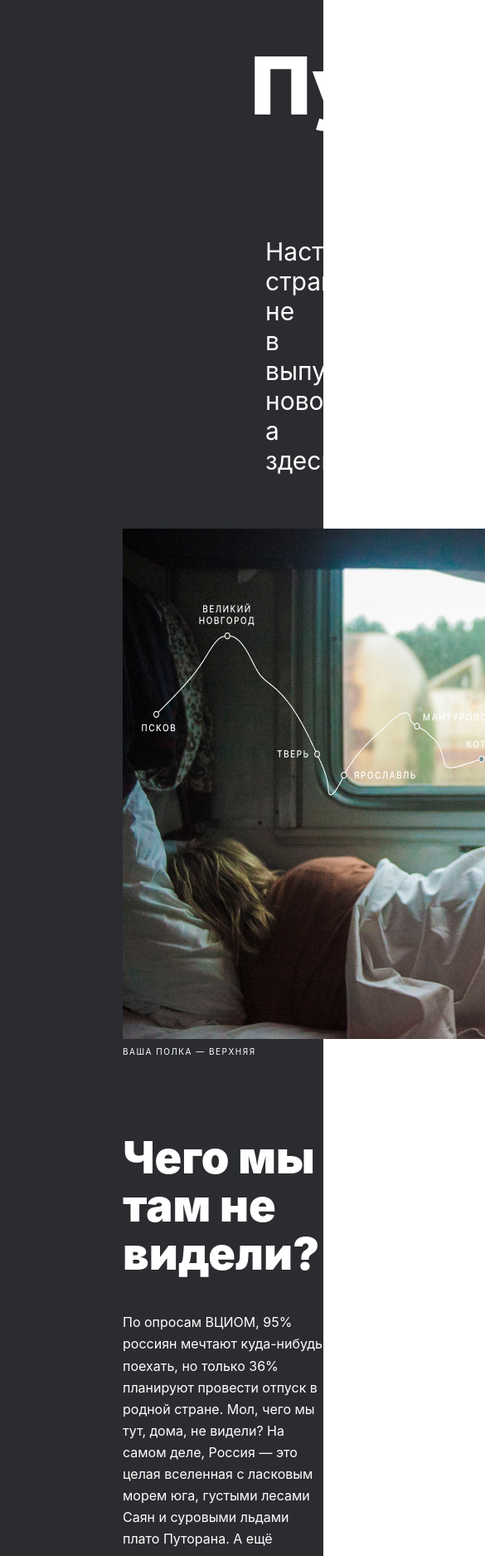
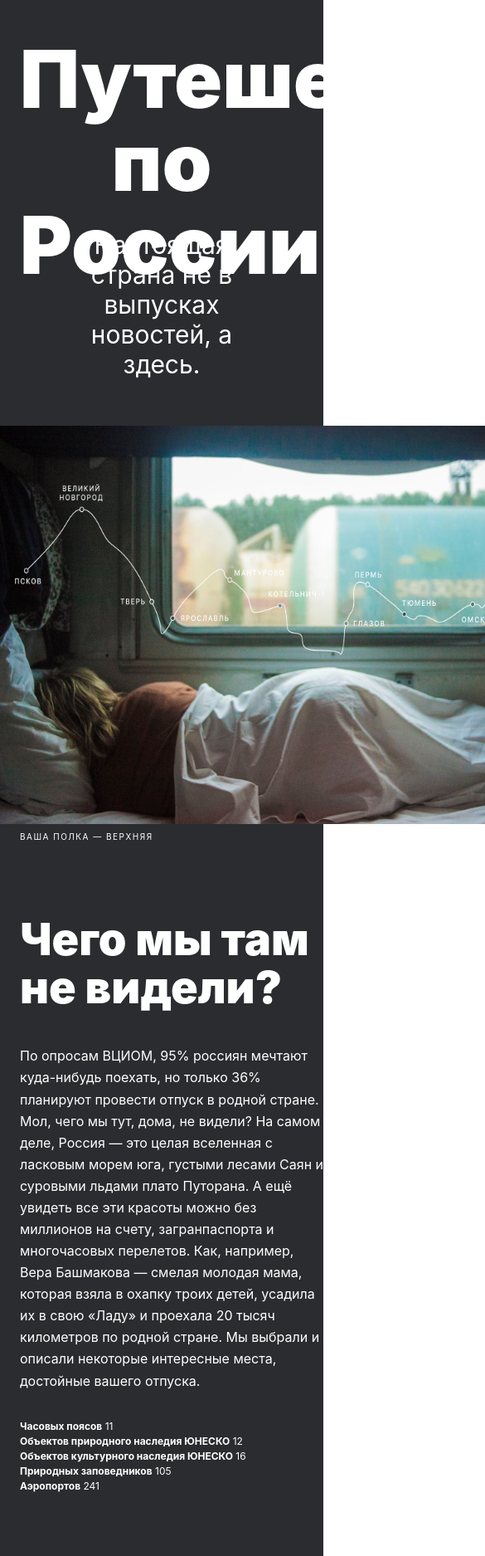
Before and after one commit to Kristinapoluektova/russian-travel-bootcamp, a plain HTML site: page index.html in a window 390 px wide. Shown: the part 83-1958 px from the top of the page at 83% size, 585 px wide, since content can reach past the window. Drawn offline with Linux system fonts and the light colour scheme.

Commit message:
adaptiv intro

```diff
--- a/blocks/header/__lang-link/header__lang-link.css
+++ b/blocks/header/__lang-link/header__lang-link.css
@@ -13,11 +13,11 @@
     text-decoration: underline;
 }
 
-@media screen and (min-width: 1280px) {
+@media screen and (max-width: 1280px) {
 
 }
 
-@media screen and (min-width: 1024px) {
+@media screen and (max-width: 1024px) {
 
 }
 
--- a/blocks/header/__logo/header__logo.css
+++ b/blocks/header/__logo/header__logo.css
@@ -3,18 +3,16 @@
     height: 52px;
 }
 
-@media screen and (min-width: 1280px) {
+@media screen and (max-width: 1280px) {
 
 }
 
-@media screen and (min-width: 1024px) {
+@media screen and (max-width: 1024px) {
 
 }
 
 @media screen and (max-width: 768px) {
-    .header {
-        margin: 0px 24px 0px 24px;
-    }
+
 }
 
 @media screen and (max-width: 320px) {
--- a/blocks/header/header.css
+++ b/blocks/header/header.css
@@ -6,12 +6,16 @@
     align-items: flex-end;
 }
 
-@media screen and (min-width: 1280px) {
-
+@media screen and (max-width: 1280px) {
+    .header {
+        margin: 0px 48px 0px 48px;
+    }
 }
 
-@media screen and (min-width: 1024px) {
-
+@media screen and (max-width: 1024px) {
+    .header {
+        margin: 0px 48px 0px 48px;
+    }
 }
 
 @media screen and (max-width: 768px) {
--- a/blocks/intro/__title/intro__title.css
+++ b/blocks/intro/__title/intro__title.css
@@ -7,3 +7,29 @@
     line-height: 58px; /* 107.407% */
     margin: 0;
 }
+
+@media screen and (max-width: 1280px) {
+    .intro__title {
+
+    }
+}
+
+@media screen and (max-width: 1024px) {
+    .intro__title {
+
+    }
+}
+
+@media screen and (max-width: 768px) {
+    .intro__title {
+
+    }
+}
+
+@media screen and (max-width: 320px) {
+    .intro__title {
+        font-size: 32px;
+        line-height: 35px; /* 109.375% */
+        /* max-height: 70px; */
+    }
+}
--- a/blocks/intro/intro.css
+++ b/blocks/intro/intro.css
@@ -2,3 +2,31 @@
     margin: 92px auto auto 148px;
     max-width: 690px;
 }
+
+@media screen and (max-width: 1280px) {
+    .intro {
+        margin: 92px auto auto 148px;
+        max-width: 690px;
+    }
+}
+
+@media screen and (max-width: 1024px) {
+    .intro {
+        margin: 92px auto auto 48px;
+        max-width: 690px;
+    }
+}
+
+@media screen and (max-width: 768px) {
+    .intro {
+        margin: 88px auto auto 24px;
+        max-width: 720px;
+    }
+}
+
+@media screen and (max-width: 320px) {
+    .intro {
+        margin: 64px auto auto 16px;
+        max-width: 288px;
+    }
+}
--- a/blocks/lead/__caption/lead__caption.css
+++ b/blocks/lead/__caption/lead__caption.css
@@ -9,3 +9,27 @@
     text-transform: uppercase;
     margin: 4px auto 0px 148px;
 }
+
+@media screen and (max-width: 1280px) {
+    .lead__caption {
+        margin: 4px auto 0px 148px;
+    }
+}
+
+@media screen and (max-width: 1024px) {
+    .lead__caption {
+        margin: 4px auto 0px 48px;
+    }
+}
+
+@media screen and (max-width: 768px) {
+    .lead__caption {
+        margin: 4px auto 0px 24px;
+    }
+}
+
+@media screen and (max-width: 320px) {
+    .lead__caption {
+        margin: 4px auto 0px 16px;
+    }
+}
--- a/blocks/lead/__image/lead__image.css
+++ b/blocks/lead/__image/lead__image.css
@@ -1,3 +1,39 @@
 .lead__image {
     margin: 64px 148px 0px 148px;
+    width: 984px;
+    height: 615px;
 }
+
+@media screen and (max-width: 1280px) {
+    .lead__image {
+        margin: 64px 148px 0px 148px;
+        width: 984px;
+        height: 615px;
+    }
+}
+
+@media screen and (max-width: 1024px) {
+    .lead__image {
+        margin: 56px 48px 0px 48px;
+        width: 928px;
+        height: 580px;
+    }
+}
+
+@media screen and (max-width: 768px) {
+    .lead__image {
+        margin: 56px 0px 0px 0px;
+        width: 768px;
+        height: 480px;
+
+    }
+}
+
+@media screen and (max-width: 320px) {
+    .lead__image {
+        margin: 40px 0px 0px 0px;
+        width: 320px;
+        height: 200px;
+        object-fit: cover;
+    }
+}
--- a/blocks/lead/__subtitle/lead__subtitle.css
+++ b/blocks/lead/__subtitle/lead__subtitle.css
@@ -8,3 +8,30 @@
     line-height: 36px; /* 120% */
     margin: 32px 320px 0 320px;
 }
+
+@media screen and (max-width: 1280px) {
+    .lead__subtitle {
+        margin: 32px 320px 0 320px;
+    }
+}
+
+@media screen and (max-width: 1024px) {
+    .lead__subtitle {
+        margin: 32px 192px 0 192px;
+    }
+}
+
+@media screen and (max-width: 768px) {
+    .lead__subtitle {
+        margin: 32px 64px 0 64px;
+    }
+}
+
+@media screen and (max-width: 320px) {
+    .lead__subtitle {
+        margin: 16px 16px 0 16px;
+        font-size: 16px;
+        font-weight: 400;
+        line-height: 20px; /* 125% */
+    }
+}
--- a/blocks/lead/__title/lead__title.css
+++ b/blocks/lead/__title/lead__title.css
@@ -6,8 +6,34 @@
     font-style: normal;
     font-weight: 900;
     line-height: 100px; /* 104.167% */
-    width: 720px;
-    height: 200px;
+    max-width: 720px;
+    max-height: 200px;
     display: block;
     margin: 0px 280px 0px 280px;
 }
+
+@media screen and (max-width: 1280px) {
+    .lead__title {
+        margin: 0px 280px 0px 280px;
+    }
+}
+
+@media screen and (max-width: 1024px) {
+    .lead__title {
+        margin: 0px 152px 0px 152px;
+    }
+}
+
+@media screen and (max-width: 768px) {
+    .lead__title {
+        margin: 0px 24px 0px 24px;
+    }
+}
+
+@media screen and (max-width: 320px) {
+    .lead__title {
+        margin: 0px 16px 0px 16px;
+        font-size: 40px;
+        line-height: 44px; /* 110% */
+    }
+}
--- a/blocks/lead/lead.css
+++ b/blocks/lead/lead.css
@@ -1,3 +1,27 @@
 .lead {
     margin-top: 56px;
 }
+
+@media screen and (max-width: 1280px) {
+    .lead {
+        margin-top: 56px;
+    }
+}
+
+@media screen and (max-width: 1024px) {
+    .lead {
+        margin-top: 48px;
+    }
+}
+
+@media screen and (max-width: 768px) {
+    .lead {
+        margin-top: 48px;
+    }
+}
+
+@media screen and (max-width: 320px) {
+    .lead {
+        margin-top: 48px;
+    }
+}
```
